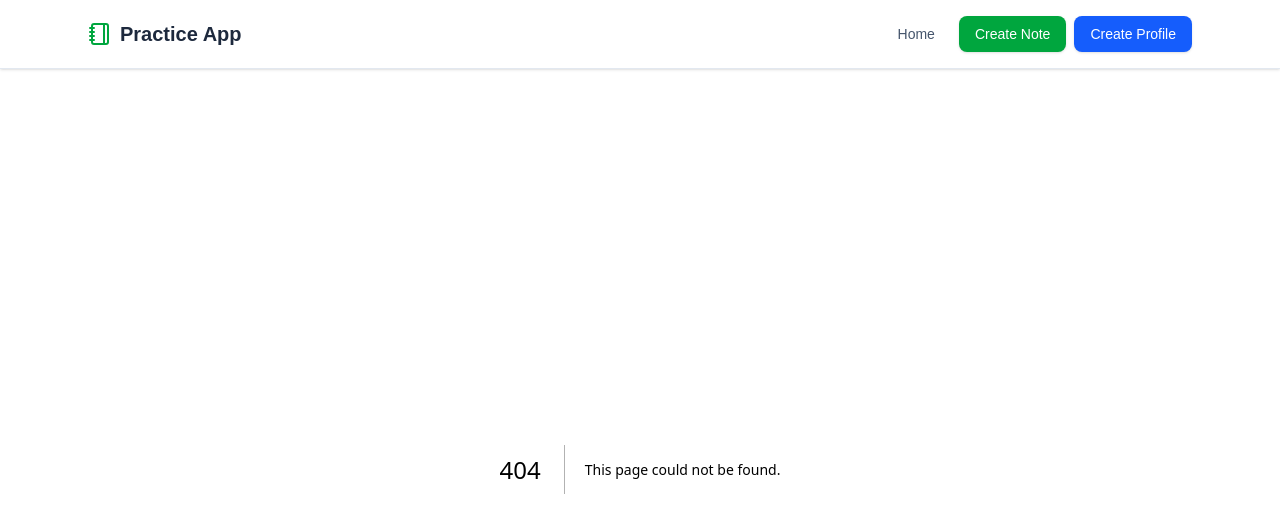
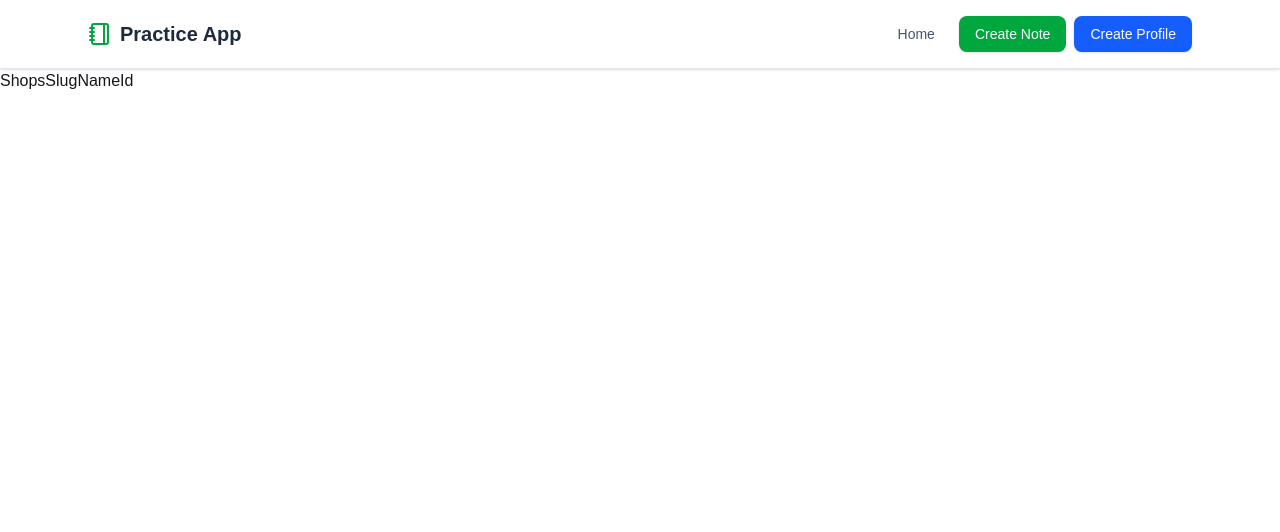
Before and after one commit to tonmoystark/full-stack-notes-app, a Next.js app: page /shops/1/1/1 in a window 1280 px wide. Before the commit this address had no page. Shown: the top 532 px of the page. Built offline with nearby package versions, Linux system fonts and the light colour scheme.

Commit message:
learn useParams

```diff
--- /dev/null
+++ b/app/shops/[slug]/[name]/[id]/page.jsx
@@ -0,0 +1,12 @@
+"use client";
+import { useParams } from "next/navigation";
+import React from "react";
+
+const ShopsSlugNameId = () => {
+  const params = useParams();
+  console.log(params);
+
+  return <div>ShopsSlugNameId</div>;
+};
+
+export default ShopsSlugNameId;
--- /dev/null
+++ b/app/shops/[slug]/[name]/page.jsx
@@ -0,0 +1,11 @@
+"use client";
+import { useParams } from "next/navigation";
+import React from "react";
+
+const ShopsSlugName = () => {
+  const params = useParams();
+  console.log(params);
+  return <div>ShopsSlugName</div>;
+};
+
+export default ShopsSlugName;
--- /dev/null
+++ b/app/shops/[slug]/page.jsx
@@ -0,0 +1,11 @@
+"use client";
+import { useParams } from "next/navigation";
+import React from "react";
+
+const ShopSlugPage = () => {
+  const params = useParams();
+  console.log(params);
+  return <div>ShopSlugPage</div>;
+};
+
+export default ShopSlugPage;
--- /dev/null
+++ b/app/shops/page.jsx
@@ -0,0 +1,13 @@
+"use client";
+
+import { useParams } from "next/navigation";
+import React from "react";
+
+const ShopsPage = () => {
+  const params = useParams(); // it will provide empty array. works only on dynamic routes
+  console.log(params);
+
+  return <div>ShopsPage</div>;
+};
+
+export default ShopsPage;
```
